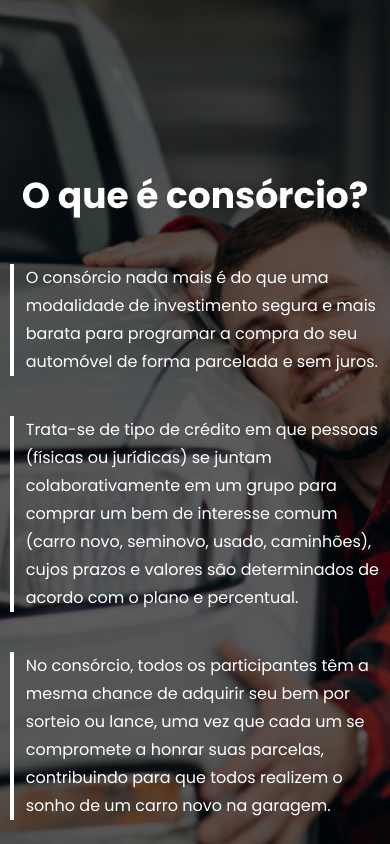
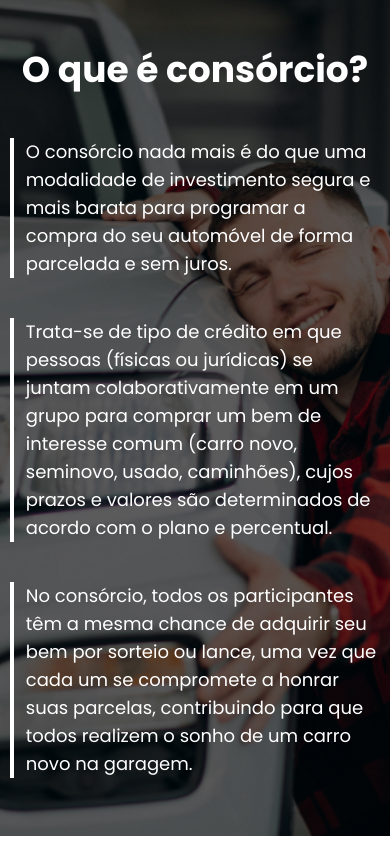
Before and after one commit to abnerfds/imperial-consorcio-app, a Next.js app: page / in a window 390 px wide. Shown: the part 2640-3484 px from the top of the page. Built offline with nearby package versions, Linux system fonts and the light colour scheme.

Commit message:
[style]: ajustando responsividade do footer e what is.

```diff
--- a/src/app/components/Footer/Footer.tsx
+++ b/src/app/components/Footer/Footer.tsx
@@ -23,7 +23,7 @@ const PHeader = ({children}: PropsWithChildren) => {
 const Footer = () => {
   return (
     <footer className='home__bg-purple'>
-      <footer className="footer home__bg-purple h-[120vh] md:h-auto text-lg md:text-base text-white p-10 mt-44 flex flex-col md:flex-row justify-around md:gap-0">
+      <footer className="footer home__bg-purple h-[100vh] md:h-auto text-lg md:text-base text-white p-10 mt-44 flex flex-col md:flex-row justify-around md:gap-0">
         <nav>
           <PHeader>Mais Informações</PHeader>
           <PLink href='l'>De segunda a sexta, das 9h às 18h,<br/> exceto feriados.</PLink>
@@ -43,7 +43,7 @@ const Footer = () => {
           <PLink href='/#advantages'>Telefone: (11) 1111-1111</PLink>
         </nav>
       </footer>
-      <footer className="footer px-10 home__bg-purple h-[30vh] md:h-auto text-lg md:text-base text-white flex flex-col-reverse justify-center items-center md:flex-row md:justify-center gap-6 md:gap-28 py-8">
+      <footer className="footer px-10 home__bg-purple h-[25vh] md:h-auto text-lg md:text-base text-white flex flex-col-reverse justify-center items-center md:flex-row md:justify-center gap-6 md:gap-28 py-8">
         <aside className='text-center flex flex-col items-center'>
           <p className='font-bold'>Imperial Consórcios LOGO</p>
           {/* <p>Rua Lourenço Marques, 315 - Vila Olímpia - São Paulo - SP</p> */}
--- a/src/app/components/WhatIs/WhatIs.tsx
+++ b/src/app/components/WhatIs/WhatIs.tsx
@@ -2,14 +2,14 @@ import './whatIs.scss'
 
 const WhatIs = () => {
   return (
-    <section id='whatis' className="whatis-container--bg sm:h-screen h-[120vh] mt-40 flex justify-center items-center">
+    <section id='whatis' className="whatis-container--bg sm:h-screen h-[100vh] mt-40 flex justify-center items-center">
       <section className="flex flex-col lg:flex-row justify-around items-center md:w-[90%] w-[95%] text-white">
 
         <h2 className="text-left sm:text-5xl text-4xl font-bold lg:mb-0 mb-12">
           O que é consórcio?
         </h2>
 
-        <section className="w-full text-base md:text-xl leading-7 flex flex-col justify-between gap-10">
+        <section className="w-full text-lg md:text-xl leading-7 flex flex-col justify-between gap-10">
           <p className="border-l-4 border-white border-solid pl-3">
             O consórcio nada mais é do que uma modalidade de investimento segura e mais barata para
             programar a compra do seu automóvel de forma parcelada e sem juros.
```
